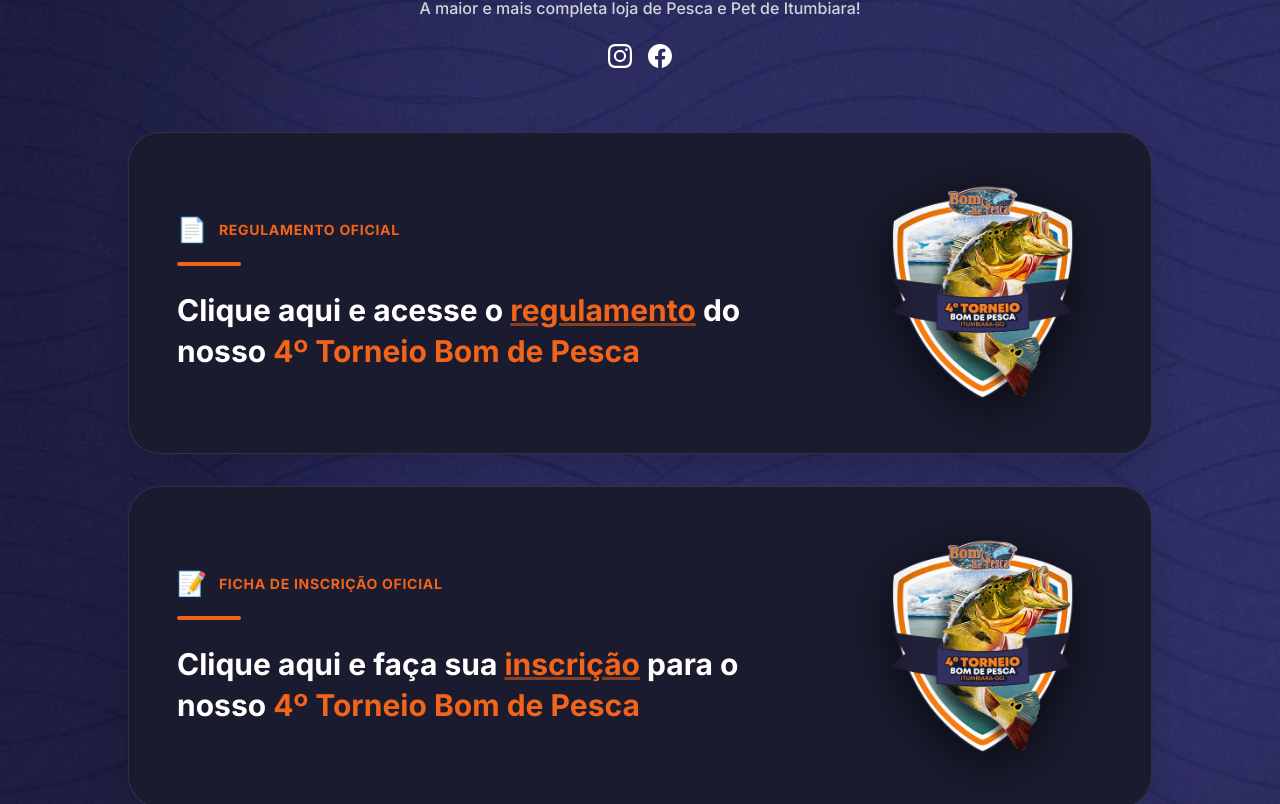
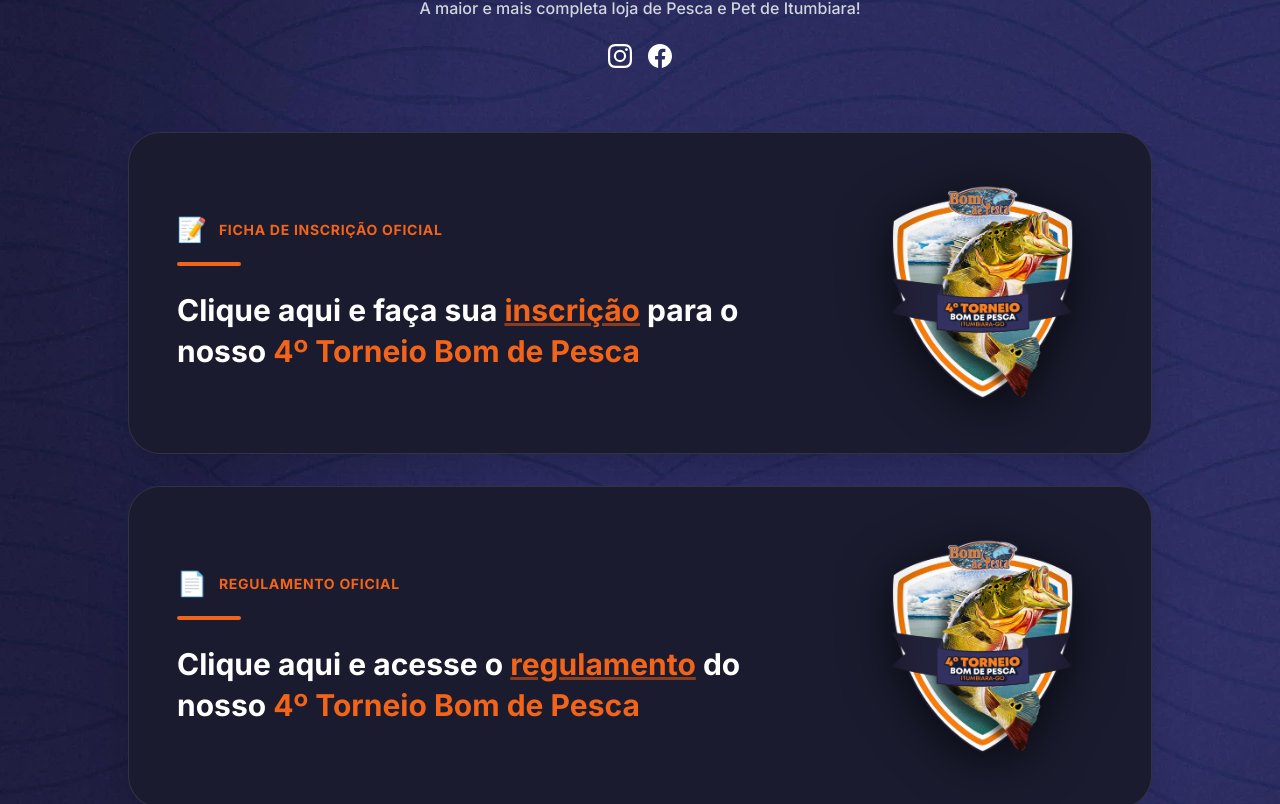
Before and after one commit to lgniutech/lp-bom-de-pesca, a Next.js app: page / in a window 1280 px wide. Shown: the part 260-1064 px from the top of the page. Built offline with nearby package versions, Linux system fonts and the light colour scheme.

Commit message:
feat: inverter ordem dos cards de torneio e adicionar Meta Pixel

```diff
--- a/src/app/layout.tsx
+++ b/src/app/layout.tsx
@@ -1,5 +1,6 @@
 import type { Metadata } from "next";
 import { Inter } from "next/font/google";
+import Script from "next/script";
 import "./globals.css";
 
 const inter = Inter({ subsets: ["latin"], display: "swap" });
@@ -32,7 +33,37 @@
 }>) {
   return (
     <html lang="pt-BR" className={inter.className}>
-      <body>{children}</body>
+      <body>
+        <Script
+          id="meta-pixel"
+          strategy="afterInteractive"
+          dangerouslySetInnerHTML={{
+            __html: `
+              !function(f,b,e,v,n,t,s)
+              {if(f.fbq)return;n=f.fbq=function(){n.callMethod?
+              n.callMethod.apply(n,arguments):n.queue.push(arguments)};
+              if(!f._fbq)f._fbq=n;n.push=n;n.loaded=!0;n.version='2.0';
+              n.queue=[];t=b.createElement(e);t.async=!0;
+              t.src=v;s=b.getElementsByTagName(e)[0];
+              s.parentNode.insertBefore(t,s)}(window, document,'script',
+              'https://connect.facebook.net/en_US/fbevents.js');
+              fbq('init', '597145622059992');
+              fbq('track', 'PageView');
+            `,
+          }}
+        />
+        <noscript>
+          {/* eslint-disable-next-line @next/next/no-img-element */}
+          <img
+            height="1"
+            width="1"
+            style={{ display: "none" }}
+            src="https://www.facebook.com/tr?id=597145622059992&ev=PageView&noscript=1"
+            alt=""
+          />
+        </noscript>
+        {children}
+      </body>
     </html>
   );
 }
--- a/src/components/TorneioCards.tsx
+++ b/src/components/TorneioCards.tsx
@@ -5,8 +5,44 @@
 export default function TorneioCards() {
   return (
     <div className="w-full flex flex-col gap-8">
-      {/* 1. Regulamento do 4º Torneio */}
+      {/* 1. Inscrição do 4º Torneio */}
       <AnimateOnScroll direction="left">
+        <Link
+          href="https://docs.google.com/document/d/1HCPKGtcL_QngMOCyJ80D8-nDztn15Y6p/edit?usp=sharing&ouid=107134223951595158811&rtpof=true&sd=true"
+          target="_blank"
+          rel="noopener noreferrer"
+          className="group relative w-full max-w-5xl mx-auto bg-[#1a1b2e] rounded-[2rem] overflow-hidden shadow-2xl border border-white/10 transition-all hover:scale-[1.01] hover:border-[#f26419]/50 block"
+          aria-label="Acessar Ficha de Inscrição do 4º Torneio Bom de Pesca"
+        >
+          <div className="relative z-10 flex flex-col md:flex-row items-center justify-between py-8 md:py-10 px-6 md:px-12 gap-8">
+            <div className="max-w-xl w-full">
+              <div className="flex items-center gap-3 mb-4">
+                <span className="text-2xl" aria-hidden="true">📝</span>
+                <span className="text-[#f26419] font-bold uppercase tracking-wider text-xs md:text-sm">
+                  Ficha de Inscrição Oficial
+                </span>
+              </div>
+              <div className="w-16 h-1 bg-[#f26419] rounded-full mb-6"></div>
+              <h2 className="text-2xl md:text-3xl font-bold leading-snug text-white">
+                Clique aqui e faça sua <span className="text-[#f26419] underline decoration-[#f26419]/50">inscrição</span> para o nosso <span className="text-[#f26419]">4º Torneio Bom de Pesca</span>
+              </h2>
+            </div>
+
+            <div className="relative w-48 md:w-60 aspect-square flex-shrink-0 flex items-center justify-center p-2">
+              <Image
+                src="/images/brasao-4-torneio.png"
+                alt="Brasão 4º Torneio Bom de Pesca"
+                width={240}
+                height={240}
+                className="object-contain max-h-full transition-all duration-300 drop-shadow-[0_10px_25px_rgba(0,0,0,0.65)] group-hover:scale-105 group-hover:drop-shadow-[0_15px_30px_rgba(242,100,25,0.4)]"
+              />
+            </div>
+          </div>
+        </Link>
+      </AnimateOnScroll>
+
+      {/* 2. Regulamento do 4º Torneio */}
+      <AnimateOnScroll direction="right">
         <Link
           href="https://drive.google.com/file/d/1w4ZlcUhT6yrDm0QsTHVdseq9hyFVhffY/view?usp=sharing"
           target="_blank"
@@ -25,42 +61,6 @@
               <div className="w-16 h-1 bg-[#f26419] rounded-full mb-6"></div>
               <h2 className="text-2xl md:text-3xl font-bold leading-snug text-white">
                 Clique aqui e acesse o <span className="text-[#f26419] underline decoration-[#f26419]/50">regulamento</span> do nosso <span className="text-[#f26419]">4º Torneio Bom de Pesca</span>
-              </h2>
-            </div>
-
-            <div className="relative w-48 md:w-60 aspect-square flex-shrink-0 flex items-center justify-center p-2">
-              <Image
-                src="/images/brasao-4-torneio.png"
-                alt="Brasão 4º Torneio Bom de Pesca"
-                width={240}
-                height={240}
-                className="object-contain max-h-full transition-all duration-300 drop-shadow-[0_10px_25px_rgba(0,0,0,0.65)] group-hover:scale-105 group-hover:drop-shadow-[0_15px_30px_rgba(242,100,25,0.4)]"
-              />
-            </div>
-          </div>
-        </Link>
-      </AnimateOnScroll>
-
-      {/* 2. Inscrição do 4º Torneio */}
-      <AnimateOnScroll direction="right">
-        <Link
-          href="https://drive.google.com/file/d/1HCPKGtcL_QngMOCyJ80D8-nDztn15Y6p/view?usp=sharing"
-          target="_blank"
-          rel="noopener noreferrer"
-          className="group relative w-full max-w-5xl mx-auto bg-[#1a1b2e] rounded-[2rem] overflow-hidden shadow-2xl border border-white/10 transition-all hover:scale-[1.01] hover:border-[#f26419]/50 block"
-          aria-label="Acessar Ficha de Inscrição do 4º Torneio Bom de Pesca"
-        >
-          <div className="relative z-10 flex flex-col md:flex-row items-center justify-between py-8 md:py-10 px-6 md:px-12 gap-8">
-            <div className="max-w-xl w-full">
-              <div className="flex items-center gap-3 mb-4">
-                <span className="text-2xl" aria-hidden="true">📝</span>
-                <span className="text-[#f26419] font-bold uppercase tracking-wider text-xs md:text-sm">
-                  Ficha de Inscrição Oficial
-                </span>
-              </div>
-              <div className="w-16 h-1 bg-[#f26419] rounded-full mb-6"></div>
-              <h2 className="text-2xl md:text-3xl font-bold leading-snug text-white">
-                Clique aqui e faça sua <span className="text-[#f26419] underline decoration-[#f26419]/50">inscrição</span> para o nosso <span className="text-[#f26419]">4º Torneio Bom de Pesca</span>
               </h2>
             </div>
 
```
Also changed, not shown: 1 other file (tests, documents, lock files or other folders).
